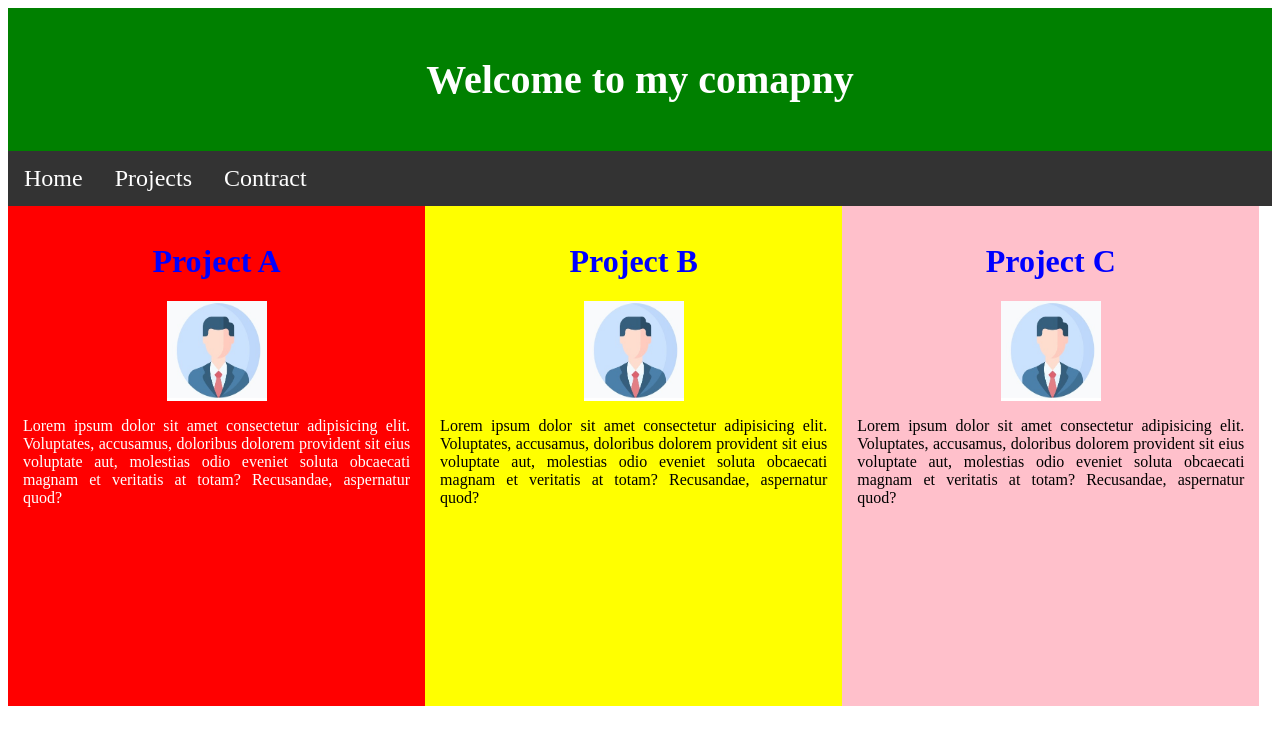
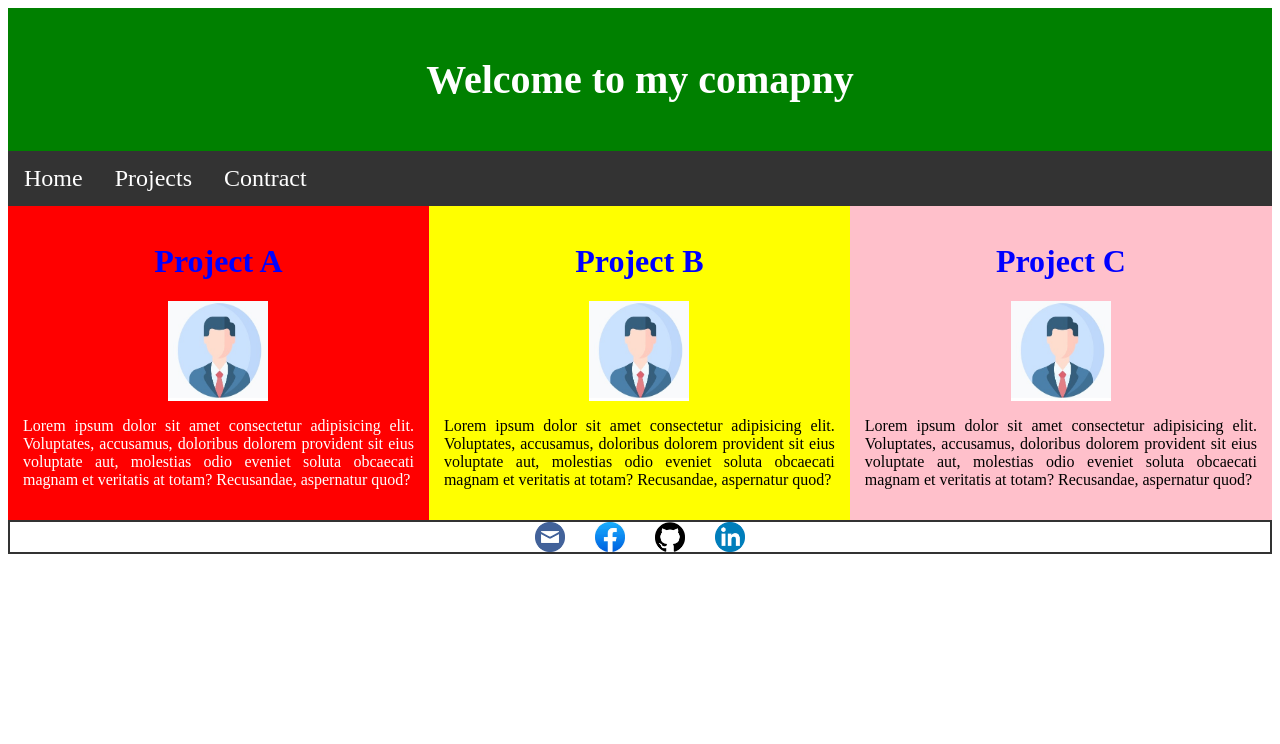
Before and after one commit to ApiwatBud/Test, a plain HTML site: page MidExam_content.html in a window 1280 px wide. Drawn offline with Linux system fonts and the light colour scheme.

Commit message:
Adj layout

```diff
--- a/MidExam_content.html
+++ b/MidExam_content.html
@@ -39,43 +39,59 @@
         }
 
         /* CSS property for content section */
-        .columnA{
+        .columnA {
             float: left;
-            width: 33%;
+            width: 33.3%;
             padding: 15px;
             text-align: justify;
-            background-color:red;
+            background-color: red;
             color: white;
-            min-height: 500px;
+            min-height: 200px;
         }
-        .columnB{
+
+        .columnB {
             float: left;
-            width: 33%;
+            width: 33.3%;
             padding: 15px;
             text-align: justify;
             background-color: yellow;
-            min-height: 500px;
+            min-height: 200px;
 
         }
+
         .columnC {
             float: left;
-            width: 33%;
+            width: 33.4%;
             padding: 15px;
             text-align: justify;
             background-color: pink;
-            min-height: 500px;
+            min-height: 200px;
         }
 
         h1 {
             color: blue;
             text-align: center;
         }
-        .img{
-            width: 100px;;
+
+        .img {
+            width: 100px;
             height: 100px;
             display: block;
             margin-left: auto;
             margin-right: auto;
+        }
+
+        .footer {
+            border: solid 2px #333;
+            display: flex;
+            justify-content: center;
+        }
+
+        .logo {
+            margin-left: 15px;
+            margin-right: 15px;
+            width: 30px;
+            height: auto;
         }
     </style>
 
@@ -98,7 +114,7 @@
 
         <div class="columnA">
             <h1>Project A</h1>
-            <img class = "img" src = "Resource/Test.jpg" >
+            <img class="img" src="Resource/Test.jpg">
             <p>
                 Lorem ipsum dolor sit amet consectetur adipisicing elit. Voluptates, accusamus, doloribus dolorem
                 provident sit eius voluptate aut, molestias odio eveniet soluta obcaecati magnam et veritatis at totam?
@@ -109,7 +125,7 @@
 
         <div class="columnB">
             <h1>Project B</h1>
-            <img class = "img" src = "Resource/Test.jpg" >
+            <img class="img" src="Resource/Test.jpg">
             <p>
                 Lorem ipsum dolor sit amet consectetur adipisicing elit. Voluptates, accusamus, doloribus dolorem
                 provident sit eius voluptate aut, molestias odio eveniet soluta obcaecati magnam et veritatis at totam?
@@ -119,7 +135,7 @@
 
         <div class="columnC">
             <h1>Project C</h1>
-            <img class = "img" src = "Resource/Test.jpg" >
+            <img class="img" src="Resource/Test.jpg">
             <p>
                 Lorem ipsum dolor sit amet consectetur adipisicing elit. Voluptates, accusamus, doloribus dolorem
                 provident sit eius voluptate aut, molestias odio eveniet soluta obcaecati magnam et veritatis at totam?
@@ -128,6 +144,13 @@
 
         </div>
     </div>
+
+    <div class="footer">
+        <img class="logo" src="Resource/Mail.png">
+        <img class="logo" src="Resource/FB.jpg">
+        <img class="logo" src="Resource/Git.png">
+        <img class="logo" src="Resource/linked.png">
+    </div>
 </body>
 
 </html>
```
Also changed, not shown: Resource/FB.jpg (added), Resource/Git.png (added), Resource/Mail.jpg (added), Resource/Mail.png (added), Resource/linked.png (added).
